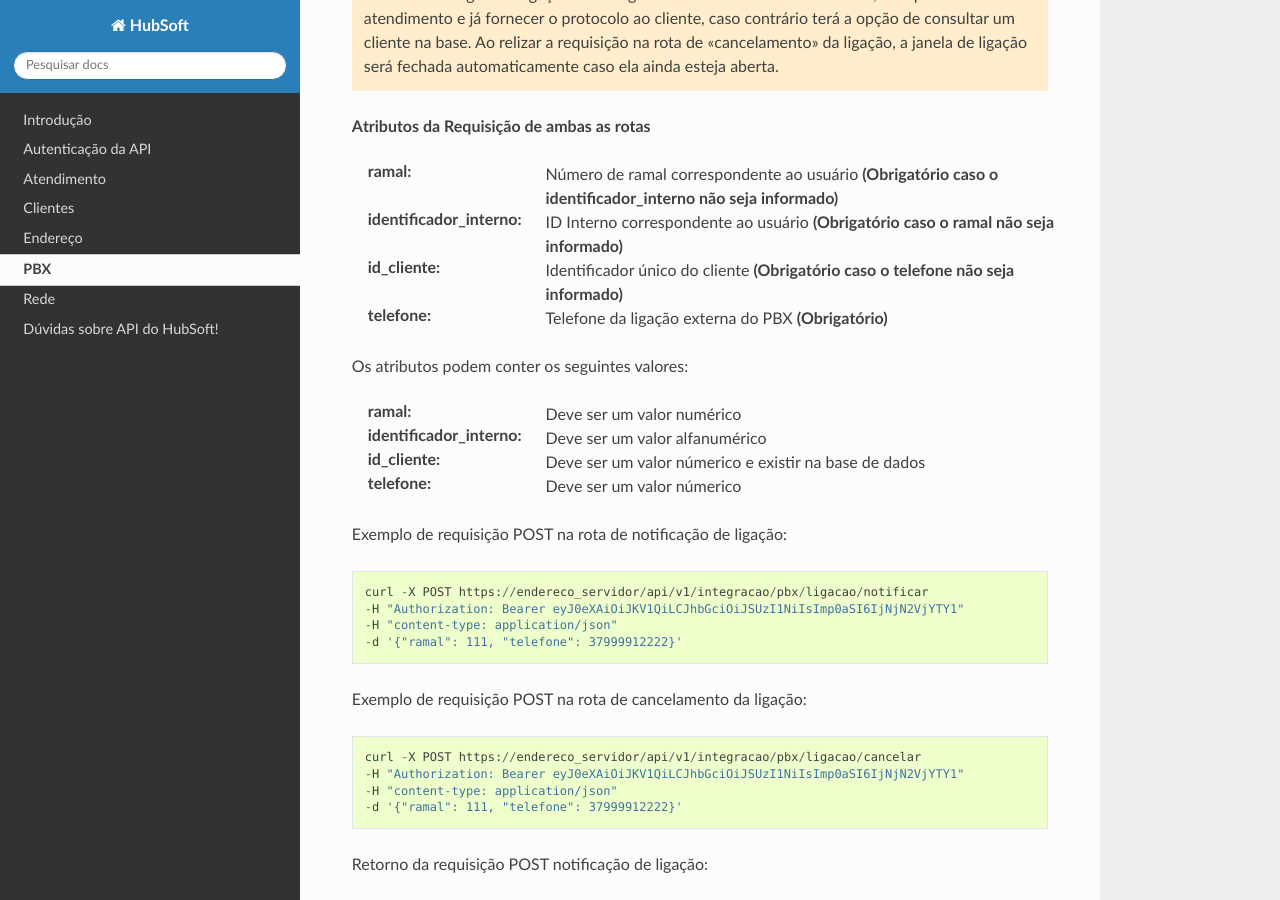
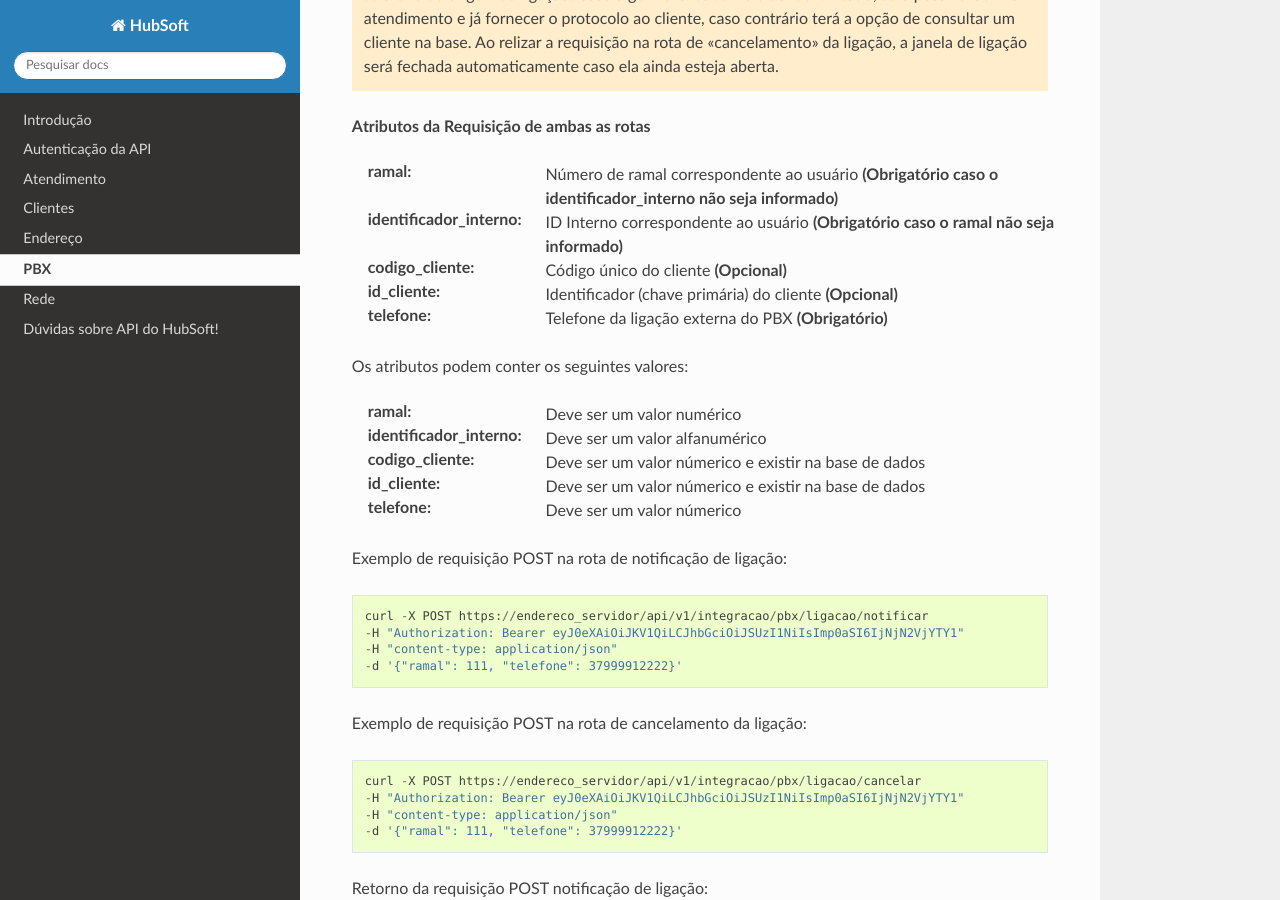
Before and after one commit to hubsoftbrasil/api, a Sphinx documentation site: the page built from docs/source/pbx.rst, in a window 1280 px wide and 900 px high, scrolled down 884 px. Built offline with Sphinx 7.4.7 and the Read the Docs theme 2.0.0, drawn with Linux system fonts in a browser that asks for light colours.

Commit message:
adicionado atributo codigo_cliente na integração para pbx

```diff
--- a/docs/source/pbx.rst
+++ b/docs/source/pbx.rst
@@ -31,13 +31,15 @@ No método POST, de ambas as rotas poderão ser realizadas as notificações e c
 
 :ramal: Número de ramal correspondente ao usuário **(Obrigatório caso o identificador_interno não seja informado)**
 :identificador_interno: ID Interno correspondente ao usuário **(Obrigatório caso o ramal não seja informado)**
-:id_cliente: Identificador único do cliente **(Obrigatório caso o telefone não seja informado)**
+:codigo_cliente: Código único do cliente **(Opcional)**
+:id_cliente: Identificador (chave primária) do cliente **(Opcional)**
 :telefone: Telefone da ligação externa do PBX **(Obrigatório)**
 
 Os atributos podem conter os seguintes valores:
 
 :ramal: Deve ser um valor numérico
 :identificador_interno: Deve ser um valor alfanumérico
+:codigo_cliente: Deve ser um valor númerico e existir na base de dados
 :id_cliente: Deve ser um valor númerico e existir na base de dados
 :telefone: Deve ser um valor númerico
 
```
